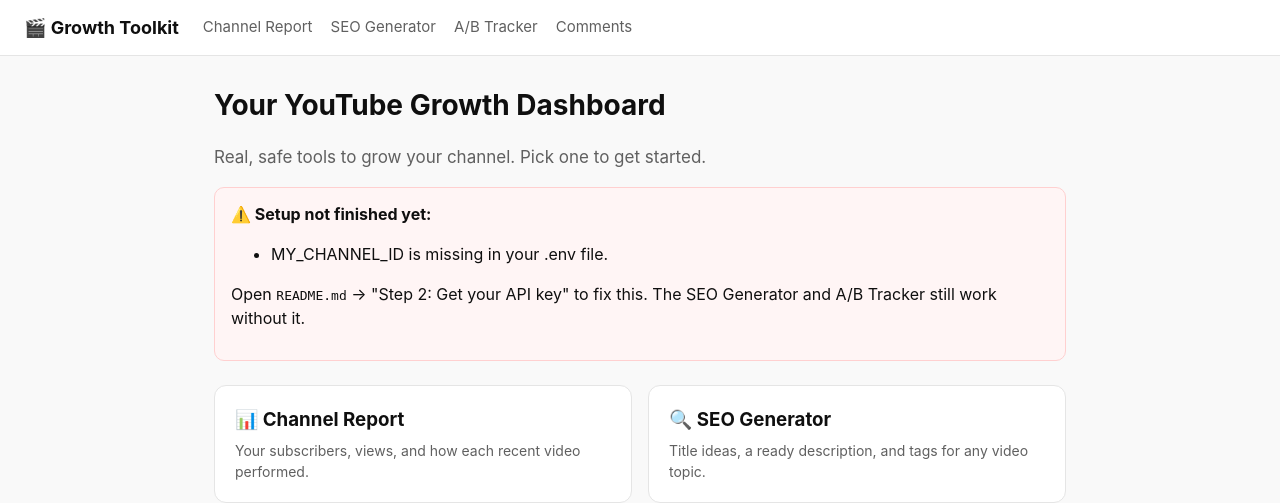
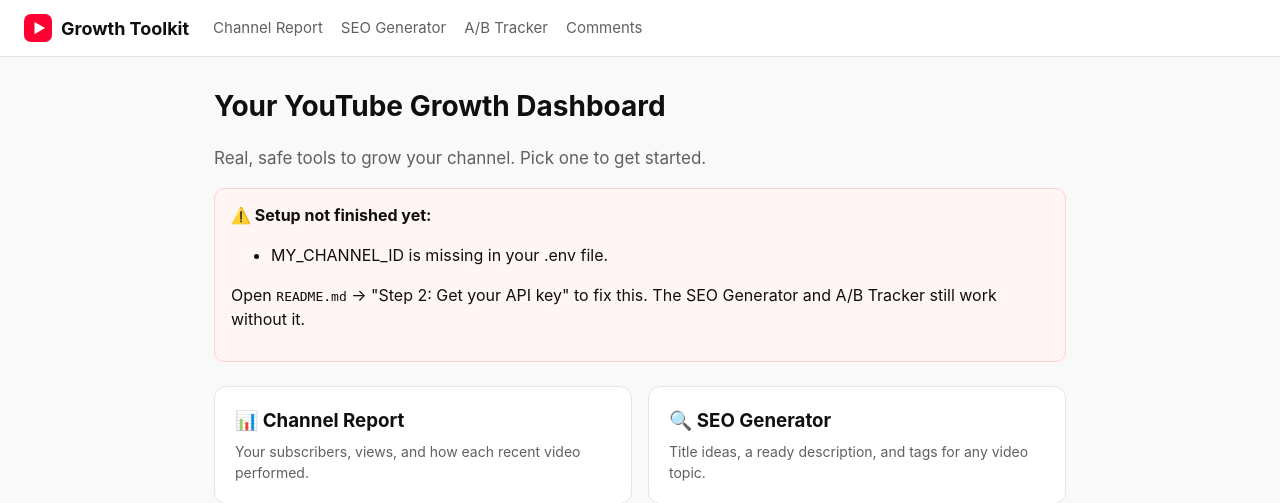
Before and after one commit to vijayrajkoduru/YOUTUBE-, a Flask app: page / in a window 1280 px wide. Shown: the top 503 px of the page. Run offline with Flask 3, Linux system fonts and the light colour scheme.

Commit message:
Add built-in play-button logo and app icons
- Replace emoji brand with a crisp inline SVG play-button logo
- Add icon.svg favicon and apple-touch-icon.png (iPad home screen)
- Keep the YouTube-red theme and 'Growth Toolkit' name

https://claude.ai/code/session_01XSoxwEkjZC5VVTNX9ueBya

```diff
--- a/web/static/style.css
+++ b/web/static/style.css
@@ -22,7 +22,11 @@ body {
   padding: 14px 24px; background: #fff; border-bottom: 1px solid var(--line);
   flex-wrap: wrap;
 }
-.brand { font-weight: 700; font-size: 18px; text-decoration: none; color: var(--dark); }
+.brand {
+  font-weight: 700; font-size: 18px; text-decoration: none; color: var(--dark);
+  display: inline-flex; align-items: center; gap: 9px;
+}
+.brand .logo { display: block; flex: none; }
 .topbar nav { display: flex; gap: 18px; flex-wrap: wrap; }
 .topbar nav a { text-decoration: none; color: var(--gray); font-size: 15px; }
 .topbar nav a:hover { color: var(--red); }
--- a/web/templates/base.html
+++ b/web/templates/base.html
@@ -5,10 +5,19 @@
   <meta name="viewport" content="width=device-width, initial-scale=1">
   <title>{% block title %}YouTube Growth Toolkit{% endblock %}</title>
   <link rel="stylesheet" href="{{ url_for('static', filename='style.css') }}">
+  <link rel="icon" href="{{ url_for('static', filename='icon.svg') }}" type="image/svg+xml">
+  <link rel="apple-touch-icon" href="{{ url_for('static', filename='apple-touch-icon.png') }}">
 </head>
 <body>
   <header class="topbar">
-    <a class="brand" href="{{ url_for('home') }}">🎬 Growth Toolkit</a>
+    <a class="brand" href="{{ url_for('home') }}">
+      <!-- Built-in play-button logo: a red rounded square with a white triangle. -->
+      <svg class="logo" viewBox="0 0 32 32" width="28" height="28" aria-hidden="true">
+        <rect width="32" height="32" rx="8" fill="#ff0033"></rect>
+        <polygon points="12,9 24,16 12,23" fill="#ffffff"></polygon>
+      </svg>
+      <span>Growth Toolkit</span>
+    </a>
     <nav>
       <a href="{{ url_for('report') }}">Channel Report</a>
       <a href="{{ url_for('seo_page') }}">SEO Generator</a>
```
Also changed, not shown: web/static/apple-touch-icon.png (added), web/static/icon.svg (added).
